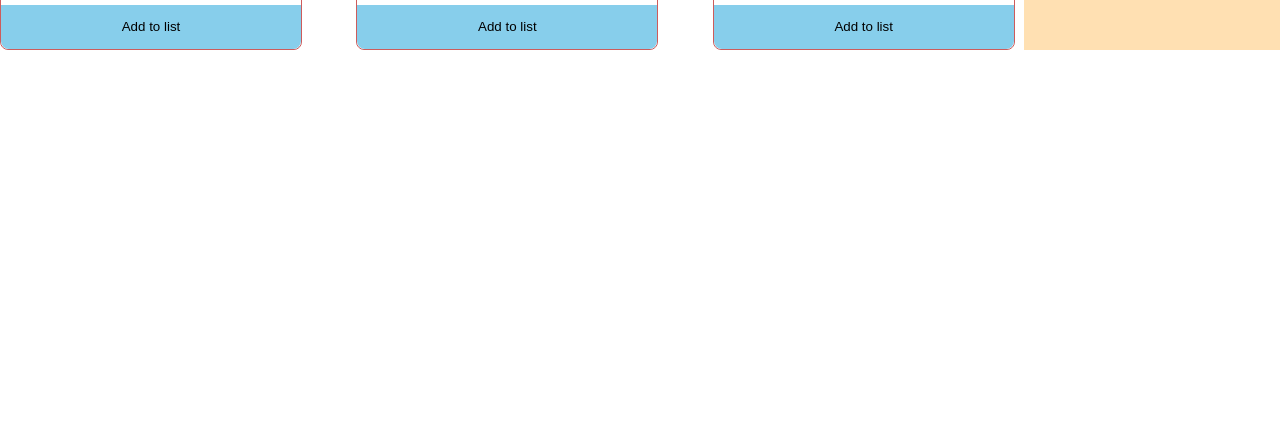
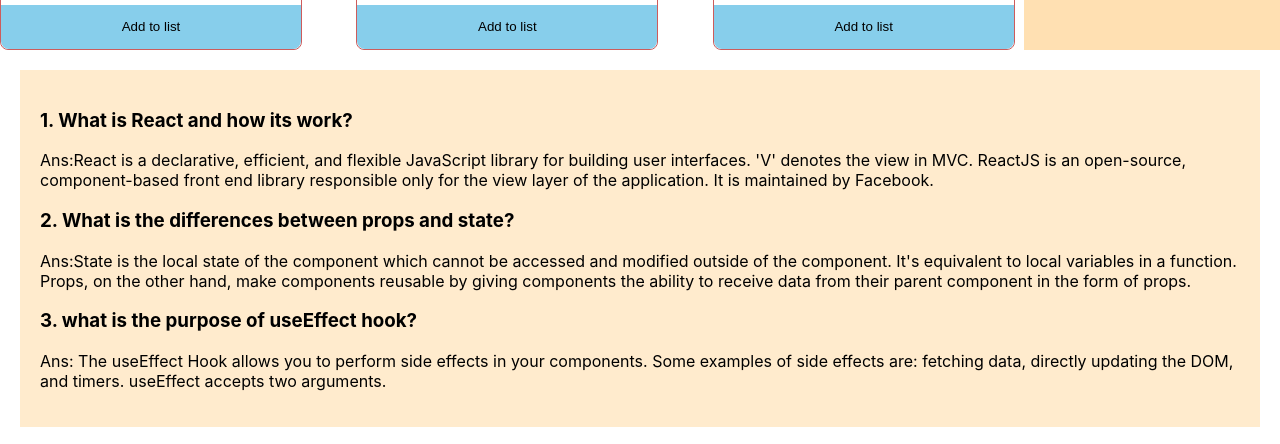
Before and after one commit to sanjitkumer/assignment-eight-daily-routine, a React (Create React App) app: page / in a window 1280 px wide. Shown: the part 1150-1594 px from the top of the page. Before the commit the page ends 1200 px from the top, so only its background shows below. Built offline with nearby package versions, Linux system fonts and the light colour scheme.

Commit message:
add question answer

```diff
--- a/src/App.js
+++ b/src/App.js
@@ -1,11 +1,13 @@
 import logo from './logo.svg';
 import './App.css';
 import Home from './Component/Home/Home';
+import Question from './Component/Question/Question';
 
 function App() {
   return (
     <div>
      <Home></Home>
+     <Question></Question>
     </div>
   );
 }
--- a/src/Component/Question/Question.css
+++ b/src/Component/Question/Question.css
@@ -0,0 +1,5 @@
+.question{
+    margin: 20px;
+    padding: 20px;
+    background-color: blanchedalmond;
+}
--- a/src/Component/Question/Question.js
+++ b/src/Component/Question/Question.js
@@ -1,21 +1,22 @@
 import React from 'react';
+import './Question.css'
 
 const Question = () => {
     return (
-        <div>
+        <div className='question'>
            <div>
-           <h3>1. How does React work?</h3>
-            <p>Ans:</p>
+           <h3>1. What is React and how its work?</h3>
+            <p>Ans:React is a declarative, efficient, and flexible JavaScript library for building user interfaces. 'V' denotes the view in MVC. ReactJS is an open-source, component-based front end library responsible only for the view layer of the application. It is maintained by Facebook.</p>
            </div>
 
            <div>
-           <h3>1. What is the differences between props and state?</h3>
-            <p>Ans: </p>
+           <h3>2. What is the differences between props and state?</h3>
+            <p>Ans:State is the local state of the component which cannot be accessed and modified outside of the component. It's equivalent to local variables in a function. Props, on the other hand, make components reusable by giving components the ability to receive data from their parent component in the form of props. </p>
            </div>
 
            <div>
-           <h3>1.</h3>
-            <p>Ans:</p>
+           <h3>3. what is the purpose of useEffect hook?</h3>
+            <p>Ans: The useEffect Hook allows you to perform side effects in your components. Some examples of side effects are: fetching data, directly updating the DOM, and timers. useEffect accepts two arguments.</p>
            </div>
         </div>
     );
```
